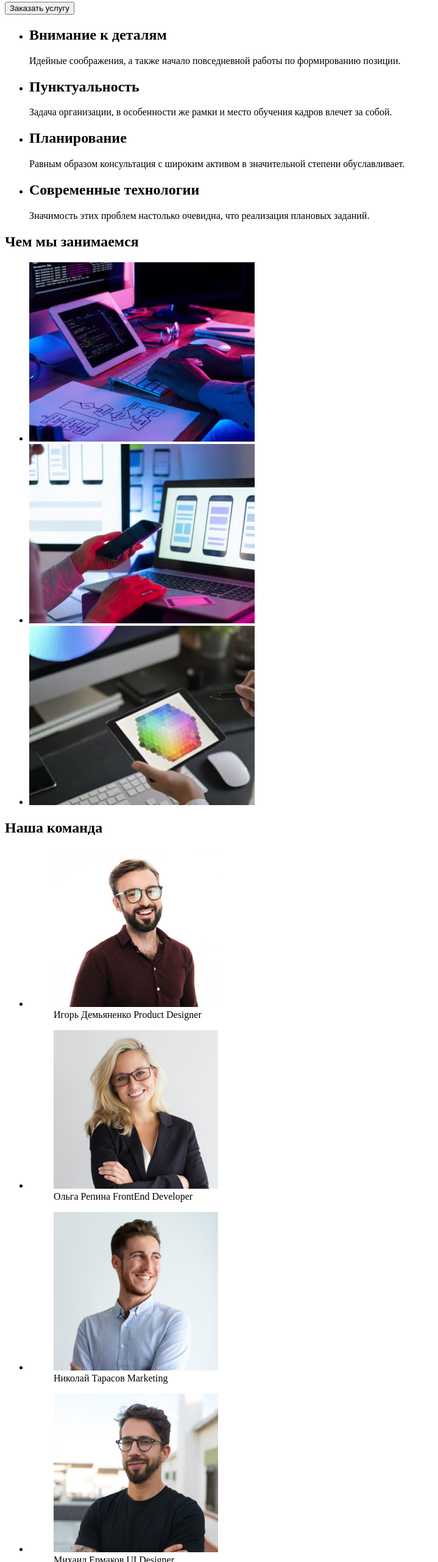
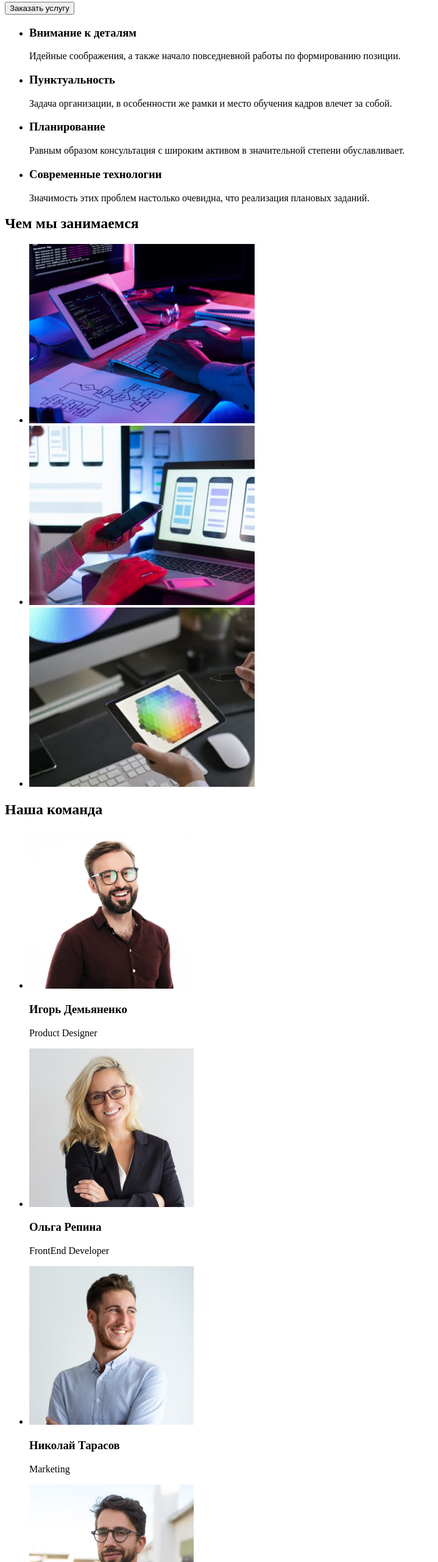
Before and after one commit to lRem1x/goit-markup-hw-01, a plain HTML site: page index.html in a window 1280 px wide. Shown: the part 239-2800 px from the top of the page at 61% size, without its empty margins (0-719 px from the left). Drawn offline with Linux system fonts and the light colour scheme.

Commit message:
заменил h2 на h3

```diff
--- a/index.html
+++ b/index.html
@@ -32,20 +32,20 @@
     <section>
     <ul>
         <li>
-        <h2>Внимание к деталям</h2>
+        <h3>Внимание к деталям</h3>
         <p>Идейные соображения, а также  начало повседневной работы по  формированию позиции.
         </p>
     </li>
         <li>
-        <h2>Пунктуальность</h2>
+        <h3>Пунктуальность</h3>
         <p>Задача организации, в особенности  же рамки и место обучения кадров  влечет за собой.</p>
     </li>
         <li>
-        <h2>Планирование</h2>
+        <h3>Планирование</h3>
         <p>Равным образом консультация с широким активом в значительной степени обуславливает.</p>
     </li>
         <li>
-        <h2>Современные технологии</h2>
+        <h3>Современные технологии</h3>
         <p>Значимость этих проблем настолько очевидна, что реализация плановых заданий.</p>
     </li>
     </ul>
@@ -71,28 +71,26 @@
         <h2>Наша команда</h2>
         <ul>
             <li>
-            <figure>
             <img src="./images/productdesigner.jpg" alt="Дизайнер Продукта" width="270">
-            <figcaption>Игорь Демьяненко Product Designer </figcaption>
-            </figure>
+            <h3>Игорь Демьяненко</h3>
+            <p>Product Designer</p>
         </li>
             <li>
-                <figure>
              <img src="./images/frontenddeveloper.jpg" width="270" alt="ФронтЕнд Разработчик">
-             <figcaption>Ольга Репина FrontEnd Developer</figcaption>
-            </figure>
+             <h3>Ольга Репина</h3>
+             <p>FrontEnd Developer</p>
             </li>
             <li>
-                <figure>
                     <img src="./images/marketing.jpg" width="270" alt="Маркетинг">
-                    <figcaption>Николай Тарасов Marketing </figcaption>
-                </figure>
+                    <h3>Николай Тарасов</h3>
+                    <p>Marketing</p>
             </li>
             <li>
-                <figure>
+
                     <img src="./images/uidesigner.jpg" width="270" alt="Дизайнер">
-                    <figcaption>Михаил Ермаков UI Designer </figcaption>
-                </figure>
+                    <h3>>Михаил Ермаков</h3>
+                    <p>UI Designer</p>
+
             </li>
         </ul>
 
```
